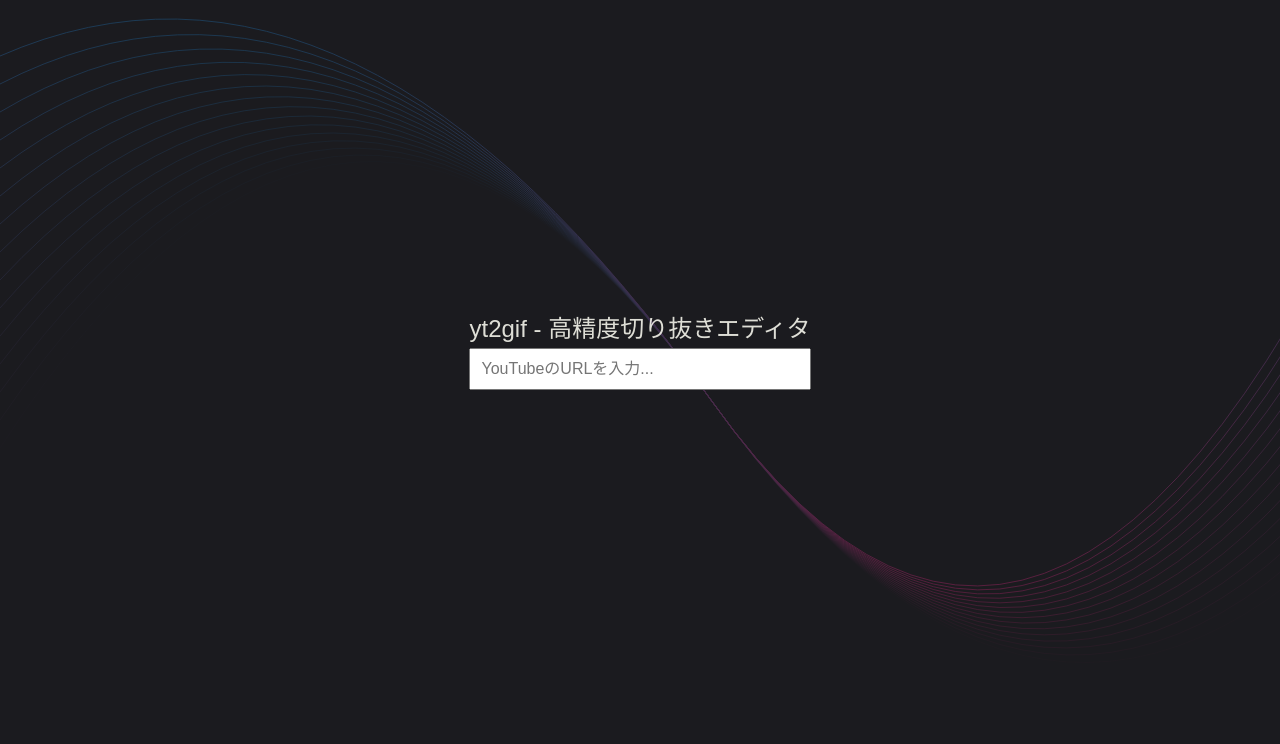
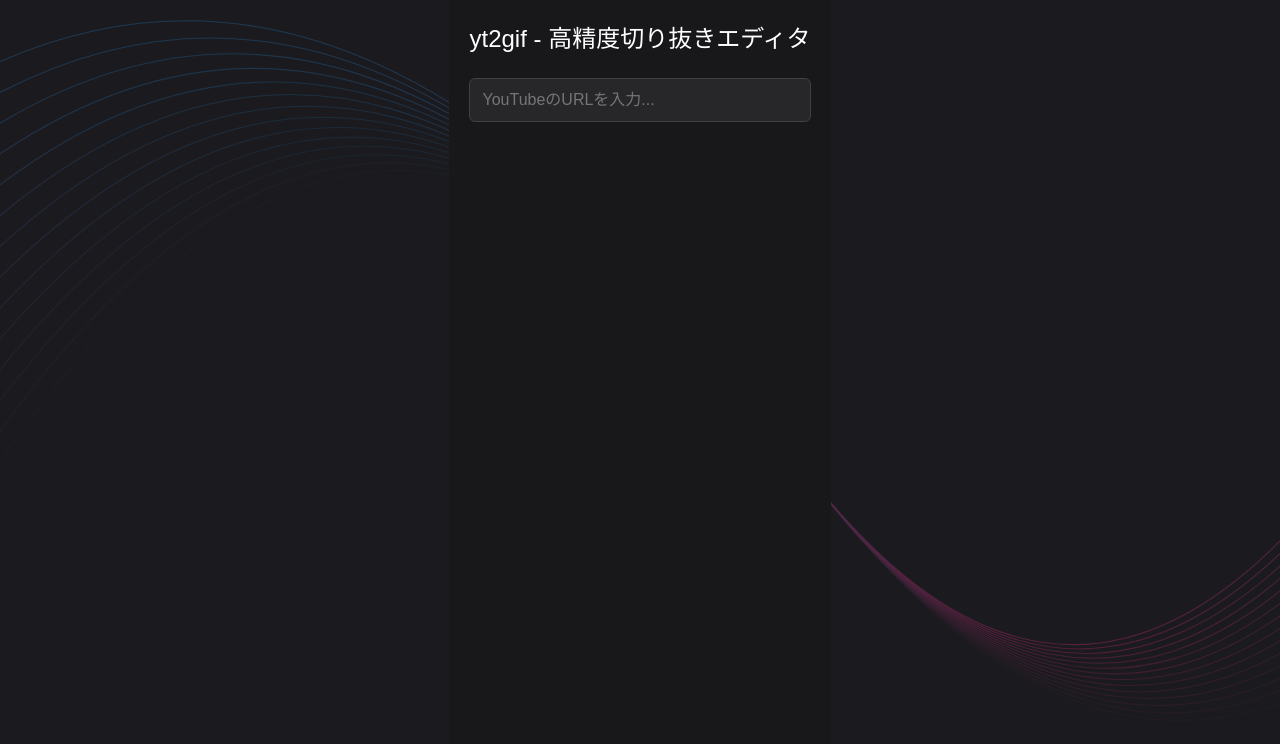
Before and after one commit to LukeMyb/yt2gif, a React (Vite) app in the folder app/src/renderer/: page / in a window 1280 px wide. Shown: the top 744 px of the page. Built offline with nearby package versions, Linux system fonts and the light colour scheme.

Commit message:
feat: uiを黒ベースに変更

```diff
--- a/app/src/renderer/src/App.tsx
+++ b/app/src/renderer/src/App.tsx
@@ -77,8 +77,10 @@
 
 
   return (
-    <div style={{ padding: '20px', fontFamily: 'sans-serif', maxWidth: '800px', margin: '0 auto' }}>
-      <h2>yt2gif - 高精度切り抜きエディタ</h2>
+    <div style={{ padding: '20px', fontFamily: 'sans-serif', minHeight: '100vh', backgroundColor: '#18181b', color: '#d4d4d8' }}>
+      <div style={{ maxWidth: '800px', margin: '0 auto' }}>
+
+        <h2 style={{ color: '#ffffff', marginBottom: '20px' }}>yt2gif - 高精度切り抜きエディタ</h2>
 
         <div style={{ marginBottom: '20px' }}>
           <input
@@ -86,13 +88,19 @@
             placeholder="YouTubeのURLを入力..."
             value={url}
             onChange={handleUrlChange}
-          style={{ width: '100%', padding: '10px', fontSize: '16px', boxSizing: 'border-box' }}
+            style={{
+              width: '100%', padding: '12px', fontSize: '16px', boxSizing: 'border-box',
+              // bg-[#27272a] と text-white 相当
+              backgroundColor: '#27272a', color: '#ffffff',
+              border: '1px solid #3f3f46', borderRadius: '6px',
+              outline: 'none'
+            }}
           />
         </div>
 
         {videoId && (
           <>
-          <div style={{ marginBottom: '20px', borderRadius: '8px', overflow: 'hidden' }}>
+            <div style={{ marginBottom: '20px', borderRadius: '8px', overflow: 'hidden', border: '1px solid #3f3f46', backgroundColor: '#000' }}>
               <YouTube
                 videoId={videoId}
                 onReady={onReady}
@@ -104,29 +112,31 @@
               />
             </div>
 
-          <div style={{ padding: '20px', backgroundColor: '#f5f5f5', borderRadius: '8px' }}>
-            <h3 style={{ marginTop: 0 }}>切り抜き範囲の指定</h3>
+            <div style={{ padding: '20px', backgroundColor: '#27272a', borderRadius: '8px', border: '1px solid #3f3f46' }}>
+              <h3 style={{ marginTop: 0, color: '#ffffff' }}>切り抜き範囲の指定</h3>
 
-            {/* rc-slider のダブルスライダー */}
               <div style={{ padding: '10px 15px', marginBottom: '20px' }}>
                 <Slider
                   range
                   min={0}
                   max={duration}
-                step={0.1} // 0.1秒単位でスナップ
+                  step={0.1}
                   value={range}
                   onChange={handleSliderChange}
-                trackStyle={[{ backgroundColor: '#ff0000' }]}
-                handleStyle={[{ borderColor: '#ff0000' }, { borderColor: '#ff0000' }]}
+                  // rc-sliderの色を調整
+                  trackStyle={[{ backgroundColor: '#ef4444' }]}
+                  handleStyle={[
+                    { borderColor: '#ef4444', backgroundColor: '#ffffff', opacity: 1 },
+                    { borderColor: '#ef4444', backgroundColor: '#ffffff', opacity: 1 }
+                  ]}
+                  railStyle={{ backgroundColor: '#3f3f46' }}
                 />
               </div>
 
               <div style={{ display: 'flex', justifyContent: 'space-between', alignItems: 'center' }}>
-
-              {/* 開始位置の微調整 */}
                 <div style={{ textAlign: 'center' }}>
-                <div style={{ fontSize: '12px', color: '#666' }}>START</div>
-                <div style={{ fontSize: '20px', fontWeight: 'bold', fontFamily: 'monospace', margin: '5px 0' }}>
+                  <div style={{ fontSize: '12px', color: '#a1a1aa' }}>START</div>
+                  <div style={{ fontSize: '24px', fontWeight: 'bold', fontFamily: 'monospace', margin: '5px 0', color: '#ffffff' }}>
                     {formatTime(range[0])}
                   </div>
                   <div>
@@ -135,12 +145,11 @@
                   </div>
                 </div>
 
-              <div style={{ color: '#888', fontWeight: 'bold' }}>〜</div>
+                <div style={{ color: '#52525b', fontWeight: 'bold', fontSize: '24px' }}>〜</div>
 
-              {/* 終了位置の微調整 */}
                 <div style={{ textAlign: 'center' }}>
-                <div style={{ fontSize: '12px', color: '#666' }}>END</div>
-                <div style={{ fontSize: '20px', fontWeight: 'bold', fontFamily: 'monospace', margin: '5px 0' }}>
+                  <div style={{ fontSize: '12px', color: '#a1a1aa' }}>END</div>
+                  <div style={{ fontSize: '24px', fontWeight: 'bold', fontFamily: 'monospace', margin: '5px 0', color: '#ffffff' }}>
                     {formatTime(range[1])}
                   </div>
                   <div>
@@ -150,12 +159,11 @@
                 </div>
               </div>
 
-            {/* ダウンロード実行ボタン（UIのみ・ロジックは次のステップ） */}
               <button
                 style={{
                   width: '100%', padding: '15px', marginTop: '20px',
-                backgroundColor: '#ff0000', color: 'white', border: 'none',
-                borderRadius: '4px', fontSize: '18px', fontWeight: 'bold', cursor: 'pointer'
+                  backgroundColor: '#ef4444', color: 'white', border: 'none',
+                  borderRadius: '6px', fontSize: '18px', fontWeight: 'bold', cursor: 'pointer',
                 }}
               >
                 GIFを生成する ({formatTime(range[1] - range[0])})
@@ -164,12 +172,15 @@
           </>
         )}
       </div>
+    </div>
   )
 }
 
 const btnStyle = {
-  padding: '4px 8px', margin: '0 4px', cursor: 'pointer',
-  border: '1px solid #ccc', borderRadius: '4px', backgroundColor: 'white'
+  padding: '6px 12px', margin: '0 4px', cursor: 'pointer',
+  border: '1px solid #52525b', borderRadius: '4px',
+  backgroundColor: '#3f3f46', color: '#d4d4d8', // hover:bg-zinc-700 相当の色味
+  fontWeight: 'bold'
 }
 
 export default App
```
Lines whose indentation alone changed are shown as unchanged.
